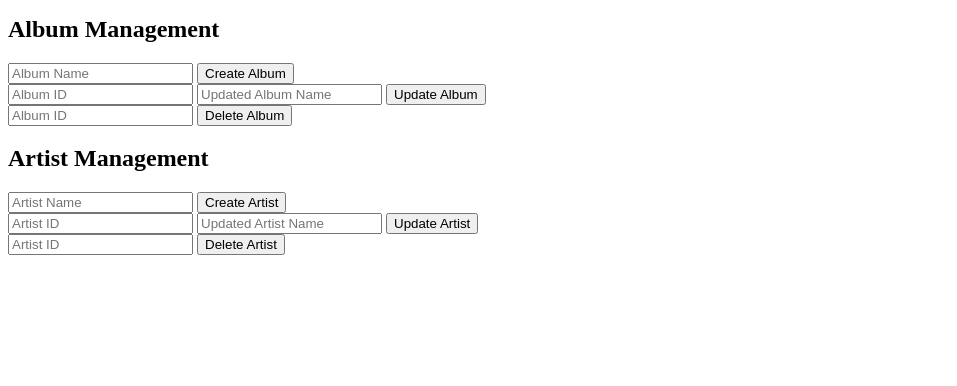
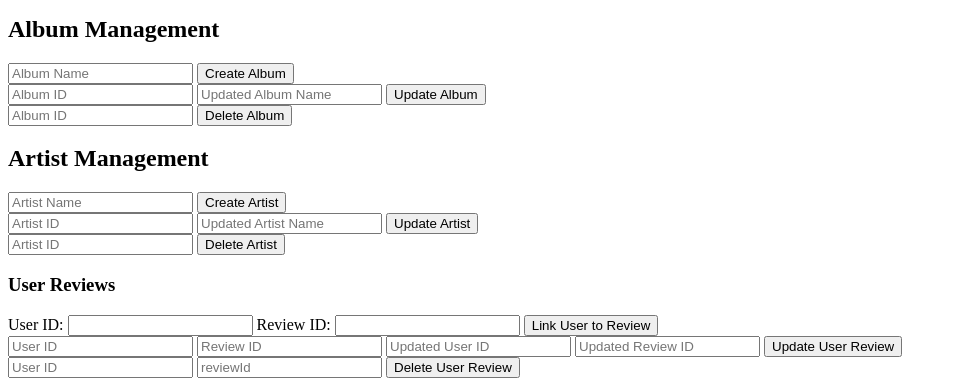
Before and after one commit to MusicDiaryDB/MusicDiaryDB, a Flask app: page / in a window 1280 px wide. Shown: the part 1017-1403 px from the top of the page, without its empty margins (0-957 px from the left). Before the commit the page ends 1272 px from the top, so only its background shows below. Run offline with Flask 3, Linux system fonts and the light colour scheme; some libraries are stand-ins or nearby versions.

Commit message:
feat: userreviews table

```diff
--- a/templates/index.html
+++ b/templates/index.html
@@ -238,6 +238,34 @@
       </form>
 
       <div id="artist-output"></div>
+    </section>
+
+    <section id="user-review-management">
+      <h1>User Reviews</h1>
+
+      <form id="create-user-review-form">
+        <label for="userId">User ID:</label>
+        <input type="text" id="userId" name="userId" required>
+        <label for="reviewId">Review ID:</label>
+        <input type="text" id="reviewId" name="reviewId" required>
+        <button type="submit">Link User to Review</button>
+      </form>
+
+      <form id="update-user-review-form">
+        <input type="text" name="userId" placeholder="User ID" required>
+        <input type="text" name="reviewId" placeholder="Review ID" required>
+        <input type="text" name="new-userId" placeholder="Updated User ID" required>
+        <input type="text" name="new-reviewId" placeholder="Updated Review ID" required>
+        <button type="submit">Update User Review</button>
+      </form>
+
+      <form id="delete-user-review-form">
+        <input type="text" name="userId" placeholder="User ID" required>
+        <input type="text" name="reviewId" placeholder="reviewId" required>
+        <button type="submit">Delete User Review</button>
+      </form>
+
+      <div id="user-review-output"></div>
     </section>
   </section>
 
@@ -520,8 +548,70 @@
         const result = await response.json();
         reviewOutput.innerHTML = `<p>${result.message}</p>`;
       });
+
+      // Create User Review Management
+      const createUserReviewForm = document.getElementById('create-user-review-form');
+      const createUserReviewOutput = document.getElementById('user-review-output');
+
+      createUserReviewForm.addEventListener('submit', async function (e) {
+        e.preventDefault(); // Prevent the default form submission behavior
+        const formData = new FormData(createUserReviewForm);
+        console.log(formData)
+
+        const response = await fetch('/user_review/', {
+          method: 'POST',
+          body: formData,
+        });
+
+        const result = await response.json();
+        createUserReviewOutput.innerHTML = `<p>${result.message}</p>`;
+      });
+
+      // Update User Review Management
+      const updateUserReviewForm = document.getElementById('update-user-review-form');
+      const updateUserReviewOutput = document.getElementById('user-review-output');
+
+      updateUserReviewForm.addEventListener('submit', async function (e) {
+        e.preventDefault();
+        const formData = new FormData(updateUserReviewForm);
+        const userId = formData.get('userId');
+        const reviewId = formData.get('reviewId');
+
+        try {
+          const response = await fetch(`/user_review/${userId}/${reviewId}`, {
+            method: 'PUT',
+            body: formData,
+          });
+
+          const result = await response.json();
+          updateUserReviewOutput.innerHTML = `<p>${result.message}</p>`;
+        } catch (error) {
+          updateUserReviewOutput.innerHTML = `<p>Error: ${error.message}</p>`;
+        }
+      });
+
+      // Delete User Review Management
+      const deleteUserReviewForm = document.getElementById('delete-user-review-form');
+      const deleteUserReviewOutput = document.getElementById('user-review-output');
+
+      deleteUserReviewForm.addEventListener('submit', async function (e) {
+        e.preventDefault();
+        const formData = new FormData(deleteUserReviewForm);
+        const userId = formData.get('userId');
+        const reviewId = formData.get('reviewId');
+
+        try {
+          const response = await fetch(`/user_review/${userId}/${reviewId}`, {
+            method: 'DELETE',
+          });
+
+          const result = await response.json();
+          deleteUserReviewOutput.innerHTML = `<p>${result.message}</p>`;
+        } catch (error) {
+          deleteUserReviewOutput.innerHTML = `<p>Error: ${error.message}</p>`;
+        }
+      });
     });
-  </script>
   </script>
 </body>
 
```
Also changed, not shown: main.py (+49 -0 lines).
